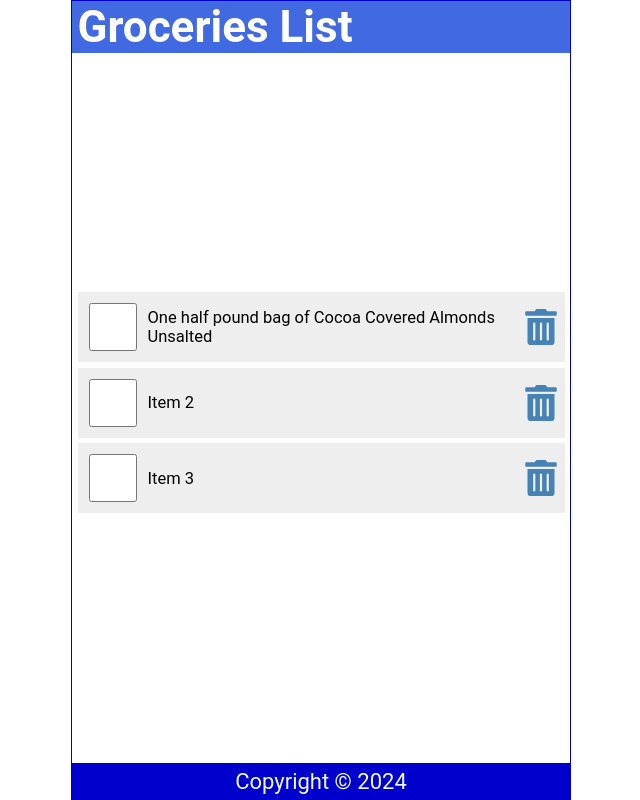
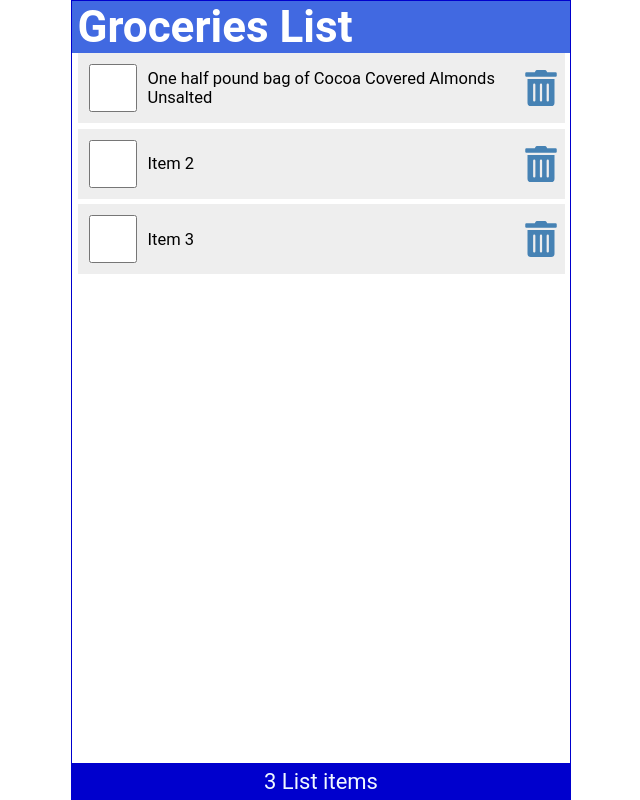
Before and after one commit to Faisallm/todo, a React (Create React App) app: page / in a window 1280 px wide. Shown: the whole page, without its empty margins (319-959 px from the left). Built offline with nearby package versions, Linux system fonts and the light colour scheme.

Commit message:
Props Drilling

```diff
--- a/src/App.js
+++ b/src/App.js
@@ -2,17 +2,80 @@
 import Header from "./Header";
 import Content from "./Content";
 import Footer from "./Footer";
+import { useState } from "react";
 
 // jsx allows us to put javascript in html.
 // parent component
 function App() {
+  // a state is like a random access memory for a component.
+  // react re-renders the items of the component when the state changes.
+
+  // items is the getter.
+  // setItems is the setter.
+  // list of objects
+  // array of objects
+  const [items, setItems] = useState([
+    {
+      id: 1,
+      checked: false,
+      item: "One half pound bag of Cocoa Covered Almonds Unsalted",
+    },
+    {
+      id: 2,
+      checked: false,
+      item: "Item 2",
+    },
+    {
+      id: 3,
+      checked: false,
+      item: "Item 3",
+    },
+  ]);
+
+  // this function will play with the state.
+  const handleCheck = (id) => {
+    // changing the state
+    // we shouldn't change the array directly
+    // we should create a new array.
+    // changing each object at a time.
+
+    // changing an object in an array, memorize this pattern!
+    const listItems = items.map((item) =>
+      item.id === id ? { ...item, checked: !item.checked } : item
+    );
+    // changing the state
+    setItems(listItems);
+
+    // changing the state permanently using localStorage.
+    // this is similar to redis in python.
+    // it is a fast input-output storage.
+    // setItem
+    // getItem
+    localStorage.setItem("shoppinglist", JSON.stringify(listItems));
+  };
+
+  const handleDelete = (id) => {
+    // filter out items that don't have the same id as the...
+    // clicked checkbox.
+    // the new array will have id that are not equal to the id...
+    // we passed in.
+    const listItems = items.filter((item) => item.id !== id);
+    // changing the state
+    setItems(listItems);
+    // saving the new list to listItems
+    localStorage.setItem("shoppinglist", JSON.stringify(listItems));
+  };
 
   return (
     <div className="App">
       {/* children component */}
-      <Header />
-      <Content />
-      <Footer />
+      <Header title="Groceries List" />
+      <Content
+        items={items}
+        handleCheck={handleCheck}
+        handleDelete={handleDelete}
+      />
+      <Footer length={items.length} />
     </div>
   );
 }
--- a/src/Content.js
+++ b/src/Content.js
@@ -1,69 +1,7 @@
 import React from "react";
-import { useState } from "react";
-import { FaTrashAlt } from "react-icons/fa";
+import ItemList from "./ItemList";
 
-const Content = () => {
-  // a state is like a random access memory for a component.
-  // react re-renders the items of the component when the state changes.
-
-  // items is the getter.
-  // setItems is the setter.
-  // list of objects
-  // array of objects
-  const [items, setItems] = useState([
-    {
-      id: 1,
-      checked: false,
-      item: "One half pound bag of Cocoa Covered Almonds Unsalted",
-    },
-    {
-      id: 2,
-      checked: false,
-      item: "Item 2",
-    },
-    {
-      id: 3,
-      checked: false,
-      item: "Item 3",
-    },
-  ]);
-
-  // this function will play with the state.
-  const handleCheck = (id) => {
-    // changing the state
-    // we shouldn't change the array directly
-    // we should create a new array.
-    // changing each object at a time.
-
-    // changing an object in an array, memorize this pattern!
-    const listItems = items.map((item) =>
-      item.id === id ? { ...item, checked: !item.checked } : item
-    );
-    // changing the state
-    setItems(listItems);
-
-    // changing the state permanently using localStorage.
-    // this is similar to redis in python.
-    // it is a fast input-output storage.
-    // setItem
-    // getItem
-    localStorage.setItem("shoppinglist", JSON.stringify(listItems));
-  };
-
-  const handleDelete = (id) => {
-
-    // filter out items that don't have the same id as the...
-    // clicked checkbox.
-    // the new array will have id that are not equal to the id...
-    // we passed in.
-    const listItems = items.filter(item => item.id !== id);
-    // changing the state
-    setItems(listItems);
-    // saving the new list to listItems
-    localStorage.setItem("shoppinglist", JSON.stringify(listItems));
-
-  };
-
+const Content = ({ items, handleCheck, handleDelete }) => {
   return (
     // the main content of the page.
     // hence the use of the semantic html main.
@@ -72,35 +10,13 @@
         the lists. */}
       {/* this is known as conditional rendering. */}
       {items.length ? (
-      <ul>
-        {items.map((item) => (
-          // each item of the list should be unique...
-          // hence the use of a key or id.
-          <li className="item" key={item.id}>
-            <input
-              type="checkbox"
-              checked={item.checked}
-              // onChange will change the item.changed value in the state.
-              onChange={() => handleCheck(item.id)}
-            />
-            <label
-              style={item.checked ? { textDecoration: "line-through" } : null}
-              onDoubleClick={() => handleCheck(item.id)}
-            >
-              {item.item}
-            </label>
-            {/* the icon will serve the role
-            of a button */}
-            <FaTrashAlt
-              role="button"
-              tabIndex="0"
-              onClick={() => handleDelete(item.id)}
-            />
-          </li>
-        ))}
-      </ul>
+        <ItemList
+          items={items}
+          handleCheck={handleCheck}
+          handleDelete={handleDelete}
+        />
       ) : (
-        <p style={{ marginTop: '2rem' }}>Your list is empty</p>
+        <p style={{ marginTop: "2rem" }}>Your list is empty</p>
       )}
     </main>
   );
--- a/src/Footer.js
+++ b/src/Footer.js
@@ -1,10 +1,9 @@
 import React from "react";
 
-const Footer = () => {
-  const today = new Date();
+const Footer = ({ length }) => {
   return (
     <footer>
-      <p>Copyright &copy; {today.getFullYear()}</p>
+      <p>{length} List {length === 1  ? 'item':'items'} </p>
     </footer>
   );
 };
--- a/src/Header.js
+++ b/src/Header.js
@@ -1,16 +1,24 @@
 import React from "react";
 
 // header component
-const Header = () => {
-    const headerStyle = { backgroundColor: "royalblue", color: "#fff" };
+// destructuring props (properties)
+const Header = ({ title }) => {
+  const headerStyle = { backgroundColor: "royalblue", color: "#fff" };
   return (
     // we can apply javascript conditionals to the css.
-    <header style={true ? headerStyle: {}}>
-      <h1>Groceries List</h1>
+    <header style={true ? headerStyle : {}}>
+      <h1>{title}</h1>
     </header>
   );
 };
 
+// default props allows us to set values for the expected props...
+// if those props are not specified.
+Header.defaultProps = {
+    title: "Default title"
+}
+
+
 // allows other react component to be able to import the.
 // header component.
 export default Header;
--- /dev/null
+++ b/src/ItemList.js
@@ -0,0 +1,19 @@
+import React from "react";
+import LineItem from "./LineItem";
+
+const ItemList = ({ items, handleCheck, handleDelete }) => {
+  return (
+    <ul>
+      {items.map((item) => (
+        <LineItem
+          key={item.id}
+          item={item}
+          handleCheck={handleCheck}
+          handleDelete={handleDelete}
+        />
+      ))}
+    </ul>
+  );
+};
+
+export default ItemList;
--- /dev/null
+++ b/src/LineItem.js
@@ -0,0 +1,32 @@
+import React from 'react'
+import { FaTrashAlt } from "react-icons/fa";
+
+const LineItem = ({ item, handleCheck, handleDelete }) => {
+  return (
+    // each item of the list should be unique...
+            // hence the use of a key or id.
+            <li className="item" key={item.id}>
+              <input
+                type="checkbox"
+                checked={item.checked}
+                // onChange will change the item.changed value in the state.
+                onChange={() => handleCheck(item.id)}
+              />
+              <label
+                style={item.checked ? { textDecoration: "line-through" } : null}
+                onDoubleClick={() => handleCheck(item.id)}
+              >
+                {item.item}
+              </label>
+              {/* the icon will serve the role
+            of a button */}
+              <FaTrashAlt
+                role="button"
+                tabIndex="0"
+                onClick={() => handleDelete(item.id)}
+              />
+            </li>
+  )
+}
+
+export default LineItem
--- a/src/index.css
+++ b/src/index.css
@@ -42,7 +42,7 @@
     display: flex;
     flex-direction: column;
     flex-grow: 1;
-    justify-content: center;
+    justify-content: flex-start;
     align-items: center;
     overflow-y: auto;
 }
```
